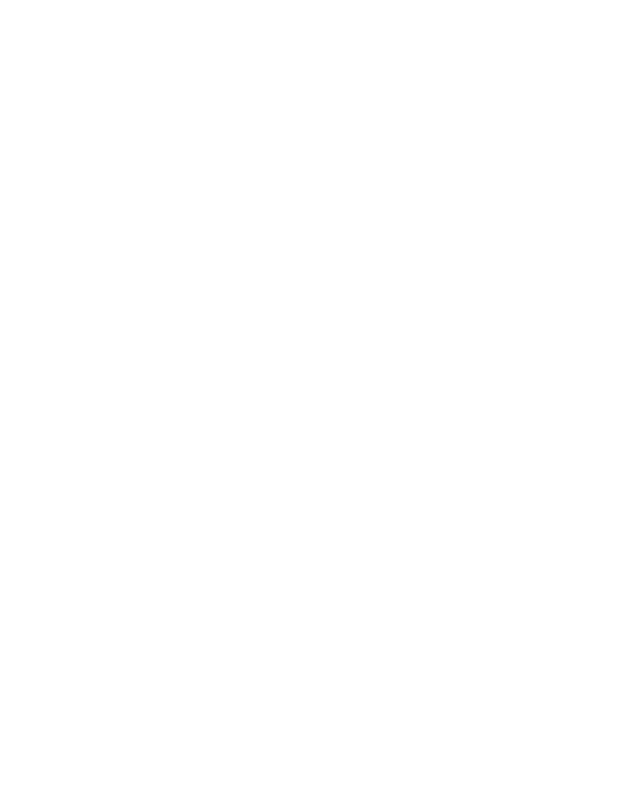
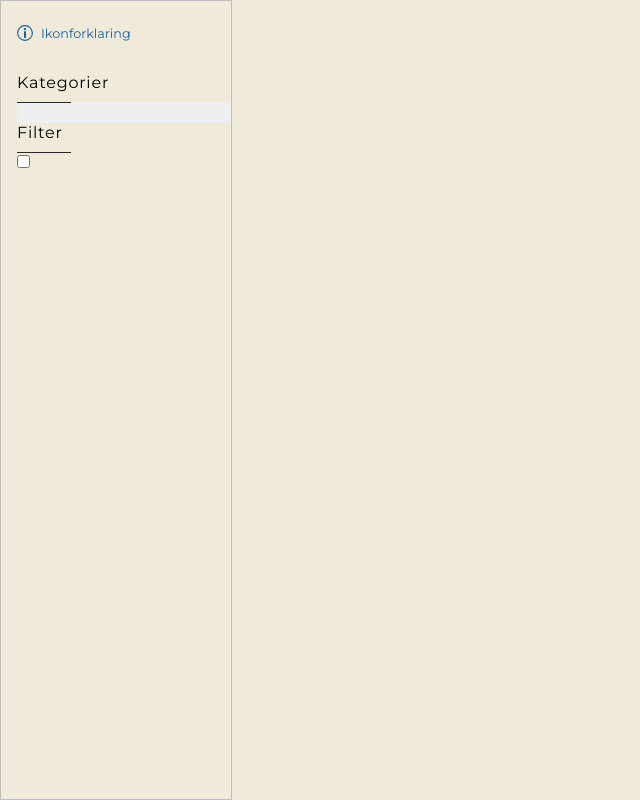
Before and after one commit to Hjorthex/raahandel, a plain HTML site: page products.html in a window 1280 px wide. Shown: the whole page, without its empty margins (0-640 px from the left). Drawn offline with Linux system fonts and the light colour scheme.

Commit message:
Stuff was made on the products page
and stuff

```diff
--- a/products.html
+++ b/products.html
@@ -0,0 +1,44 @@
+<!DOCTYPE html>
+<html lang="en">
+<head>
+    <meta charset="UTF-8">
+    <meta http-equiv="X-UA-Compatible" content="IE=edge">
+    <meta name="viewport" content="width=device-width, initial-scale=1.0">
+    <link rel="stylesheet" href="style.css">
+    <title>Varer</title>
+</head>
+<body>
+    <header>
+
+    </header>
+
+    <aside class="products-aside">
+        <div class="products-aside__container">
+            <div class="products-aside-icon-explain__container">
+                <img class="products-aside-icon-explain__info-logo" src="./images/evcmrmhhwswbpl21vppq.svg" alt="icon explainer logo">
+                <p class="products-aside-icon-explain__text">Ikonforklaring</p>
+            </div>
+            <div class="products-aside-categories__container">
+                <h2 class="products-aside-categories__caption">Kategorier</h2>
+                <div class="products-aside-categories__underline"></div>
+                <div class="products-aside-cateogries__categories">
+                    <button id="product-aside-categories__btn-styling"></button>
+                    <button id="product-aside-categories__btn-styling"></button>
+                    <button id="product-aside-categories__btn-styling"></button>
+                    <button id="product-aside-categories__btn-styling"></button>
+                    <button id="product-aside-categories__btn-styling"></button>
+                </div>
+            </div>
+
+            <div class="products-aside-filter__container">
+                <h2 class="products-aside-filter__caption">Filter</h2>
+                <div class="products-aside-filter__underline"></div>
+                <label class="products-aside-filter__soldout-switch">
+                    <input class="products-aside-filter__checkbox" type="checkbox">
+                    <span class="products-aside-filter__slider"></span>
+                </label>
+            </div>
+        </div>
+    </aside>
+</body>
+</html>
--- a/style.css
+++ b/style.css
@@ -210,3 +210,69 @@ body {
     text-align: center;
     margin-top: 1rem;
 }
+
+/* PRODUCTS PAGE ---------------------------------------------------- */
+
+.products-aside {
+    display: flex;
+    flex-direction: column;
+    height: 100vh;
+    width: 14.5rem;
+    background-color: var(--color-primary);
+    border-style: solid;
+    border-color: var(--color-border);
+    border-width: 0.1rem;
+}
+
+.products-aside__container {
+    margin-left: 1rem;
+}
+
+.products-aside-icon-explain__container {
+    display: flex;
+    flex-direction: row;
+    height: 2rem;
+    align-items: center;
+    margin-top: 1rem;
+}
+
+.products-aside-icon-explain__info-logo {
+    width: 1rem;
+    margin-right: 0.5rem;
+}
+
+.products-aside-icon-explain__text {
+    font-size: 0.8rem;
+    padding-top: 0.1rem;
+    color: var(--color-third);
+}
+
+.products-aside-categories__container {
+    display: flex;
+    flex-direction: column;
+    margin-top: 1.5rem;
+}
+
+.products-aside-categories__caption, .products-aside-filter__caption {
+    font-size: 1rem;
+    font-weight: normal;
+    letter-spacing: 0.05rem;
+}
+
+.products-aside-categories__underline, .products-aside-filter__underline {
+    margin-top: 0.6rem;
+    width: 3.4rem;
+    height: 0.1rem;
+    background-color: var(--color-secondary);
+}
+
+.products-aside-cateogries__categories {
+    display: grid;
+    grid-template-columns: fr fr fr;
+    grid-template-rows: auto;
+    grid-template-areas:
+    ""
+    ;
+}
+
+.products-aside-filter__container
```
Also changed, not shown: index.html (+1 -3 lines), images/evcmrmhhwswbpl21vppq.svg (added).
